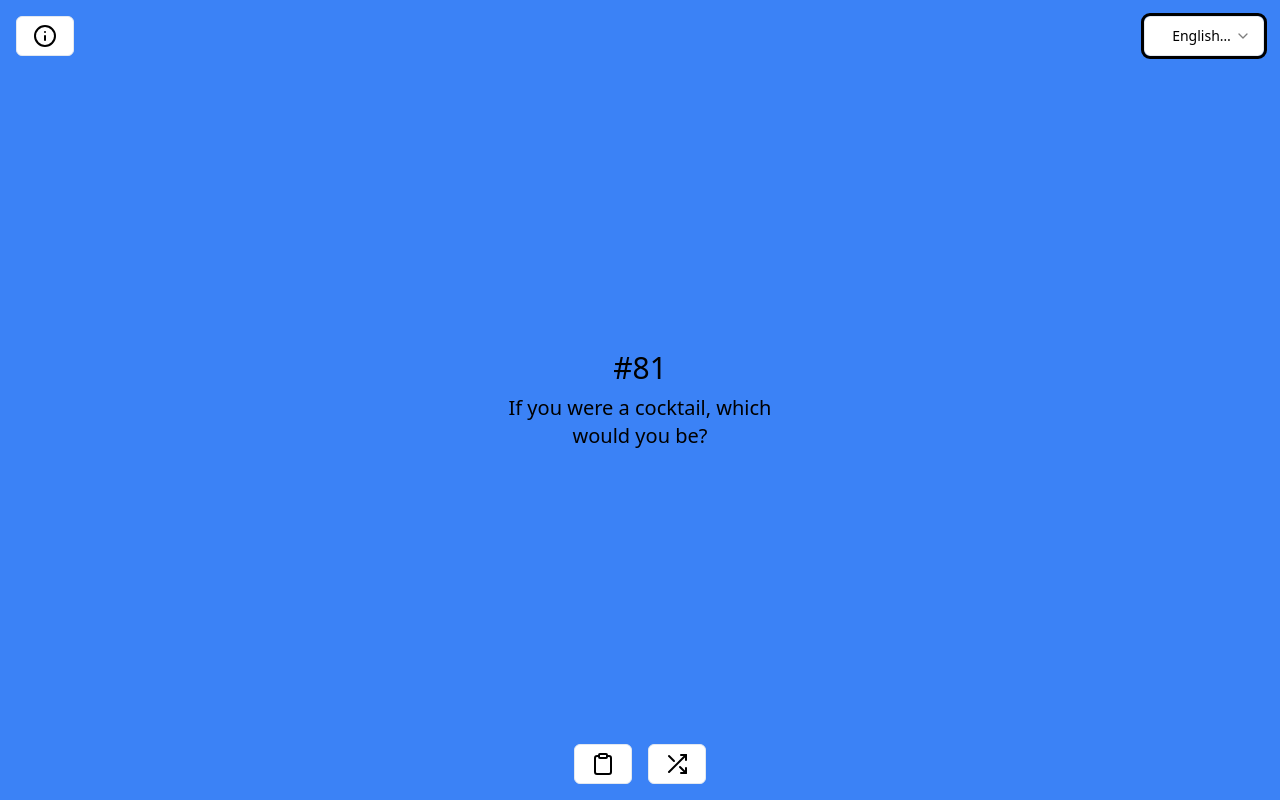
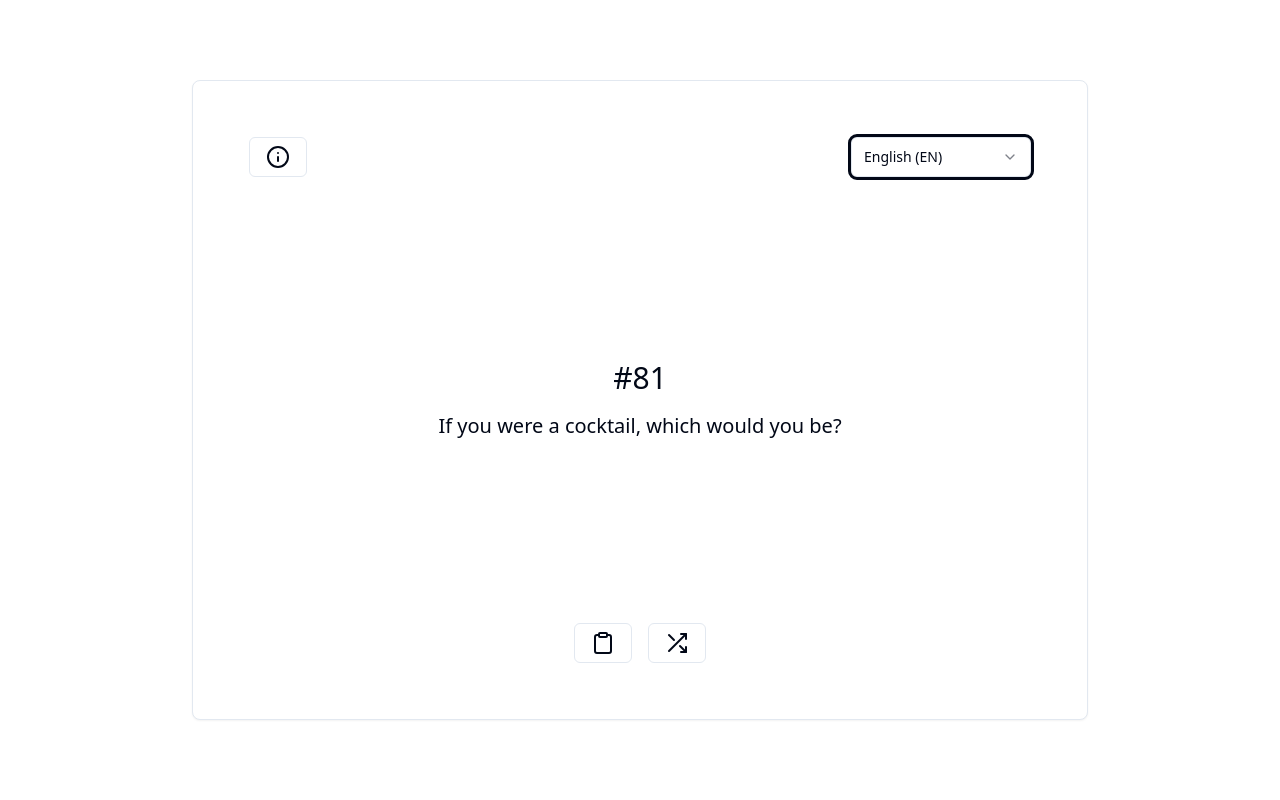
Before and after one commit to johntheo/brokeniceberg, a React (Vite) app: page / in a window 1280 px wide. Built offline with nearby package versions, Linux system fonts and the light colour scheme.

Commit message:
clean ui

```diff
--- a/src/components/LanguageSelector.tsx
+++ b/src/components/LanguageSelector.tsx
@@ -17,7 +17,7 @@
 const LanguageSelector: React.FC<LanguageSelectorProps> = ({ selectedLanguage, onLanguageChange }) => {
   return (
     <Select value={selectedLanguage} onValueChange={onLanguageChange}>
-      <SelectTrigger className="w-[120px] outline">
+      <SelectTrigger className="w-[180px] outline">
         <SelectValue placeholder="Select language" />
       </SelectTrigger>
       <SelectContent>
--- a/src/components/QuestionDisplay.tsx
+++ b/src/components/QuestionDisplay.tsx
@@ -3,15 +3,13 @@
 interface QuestionDisplayProps {
   questionId: number;
   questionText: string;
-  onCopy: () => void;
-  onNewQuestion: () => void;
 }
 
 const QuestionDisplay: React.FC<QuestionDisplayProps> = ({ questionId, questionText }) => {
   return (
-    <div className="flex flex-col items-center justify-center text-center px-4">
+    <div className="flex flex-col items-center justify-center text-center w-full h-full">
       <p className="text-3xl">#{questionId}</p>
-      <p className="text-xl mt-2 w-full max-w-[70%] break-words">{questionText}</p>
+      <p className="text-xl mt-4 w-full max-w-[70%] break-words">{questionText}</p>
     </div>
   );
 };
--- /dev/null
+++ b/src/components/ui/card.tsx
@@ -0,0 +1,79 @@
+import * as React from "react"
+
+import { cn } from "@/lib/utils"
+
+const Card = React.forwardRef<
+  HTMLDivElement,
+  React.HTMLAttributes<HTMLDivElement>
+>(({ className, ...props }, ref) => (
+  <div
+    ref={ref}
+    className={cn(
+      "rounded-lg border bg-card text-card-foreground shadow-sm",
+      className
+    )}
+    {...props}
+  />
+))
+Card.displayName = "Card"
+
+const CardHeader = React.forwardRef<
+  HTMLDivElement,
+  React.HTMLAttributes<HTMLDivElement>
+>(({ className, ...props }, ref) => (
+  <div
+    ref={ref}
+    className={cn("flex flex-col space-y-1.5 p-6", className)}
+    {...props}
+  />
+))
+CardHeader.displayName = "CardHeader"
+
+const CardTitle = React.forwardRef<
+  HTMLParagraphElement,
+  React.HTMLAttributes<HTMLHeadingElement>
+>(({ className, ...props }, ref) => (
+  <h3
+    ref={ref}
+    className={cn(
+      "text-2xl font-semibold leading-none tracking-tight",
+      className
+    )}
+    {...props}
+  />
+))
+CardTitle.displayName = "CardTitle"
+
+const CardDescription = React.forwardRef<
+  HTMLParagraphElement,
+  React.HTMLAttributes<HTMLParagraphElement>
+>(({ className, ...props }, ref) => (
+  <p
+    ref={ref}
+    className={cn("text-sm text-muted-foreground", className)}
+    {...props}
+  />
+))
+CardDescription.displayName = "CardDescription"
+
+const CardContent = React.forwardRef<
+  HTMLDivElement,
+  React.HTMLAttributes<HTMLDivElement>
+>(({ className, ...props }, ref) => (
+  <div ref={ref} className={cn("p-6 pt-0", className)} {...props} />
+))
+CardContent.displayName = "CardContent"
+
+const CardFooter = React.forwardRef<
+  HTMLDivElement,
+  React.HTMLAttributes<HTMLDivElement>
+>(({ className, ...props }, ref) => (
+  <div
+    ref={ref}
+    className={cn("flex items-center p-6 pt-0", className)}
+    {...props}
+  />
+))
+CardFooter.displayName = "CardFooter"
+
+export { Card, CardHeader, CardFooter, CardTitle, CardDescription, CardContent }
--- a/src/pages/Home.tsx
+++ b/src/pages/Home.tsx
@@ -1,10 +1,11 @@
 import React, { useEffect, useState } from 'react';
 import { useSearchParams } from 'react-router-dom';
 import { FiInfo, FiClipboard, FiShuffle } from 'react-icons/fi';
+import { Button } from '@/components/ui/button';
+import { Card, CardContent, CardFooter, CardHeader } from '@/components/ui/card';
 import QuestionDisplay from '../components/QuestionDisplay';
 import LanguageSelector from '../components/LanguageSelector';
 import InfoModal from '../components/InfoModal';
-import { Button } from '@/components/ui/button';
 
 const Home: React.FC = () => {
   const [searchParams, setSearchParams] = useSearchParams();
@@ -12,13 +13,6 @@
   const [questionId, setQuestionId] = useState<number>(Math.floor(Math.random() * 100) + 1);
   const [questionText, setQuestionText] = useState<string>('');
   const [modalOpen, setModalOpen] = useState<boolean>(false);
-
-  const colorCombinations = [
-    { bg: 'bg-blue-500', text: 'text-black' },
-    { bg: 'bg-red-500', text: 'text-black' },
-    { bg: 'bg-green-500', text: 'text-black' },
-    { bg: 'bg-yellow-500', text: 'text-black' },
-  ];
 
   useEffect(() => {
     const lang = searchParams.get('lang') || 'en';
@@ -52,35 +46,34 @@
     navigator.clipboard.writeText(questionText);
   };
 
-  // Change colors
-  const randomColors = colorCombinations[Math.floor(Math.random() * colorCombinations.length)];
-
   return (
-    <div className={`${randomColors.bg} ${randomColors.text} h-screen flex flex-col`}>
-      <div className="flex justify-between p-4">
+    <div className="h-screen flex items-center justify-center p-4">
+      <Card className="w-full max-w-4xl h-full max-h-[80vh] flex flex-col p-8">
+        <CardHeader>
+          <div className="flex justify-between">
             <Button variant="outline" onClick={() => setModalOpen(true)}>
               <FiInfo className="h-6 w-6" />
             </Button>
             <LanguageSelector selectedLanguage={language} onLanguageChange={handleLanguageChange} />
           </div>
+        </CardHeader>
 
-      <div className="flex-grow flex items-center justify-center">
+        <CardContent className="flex-grow flex items-center justify-center">
           <QuestionDisplay
             questionId={questionId}
             questionText={questionText}
-          onCopy={handleCopy}
-          onNewQuestion={handleNewQuestion}
           />
-      </div>
+        </CardContent>
 
-      <div className="flex justify-center space-x-4 p-4">
+        <CardFooter className="flex justify-center space-x-4">
           <Button variant="outline" onClick={handleCopy}>
             <FiClipboard className="h-6 w-6" />
           </Button>
           <Button variant="outline" onClick={handleNewQuestion}>
             <FiShuffle className="h-6 w-6" />
           </Button>
-      </div>
+        </CardFooter>
+      </Card>
 
       <InfoModal isOpen={modalOpen} onClose={() => setModalOpen(false)} />
     </div>
```
Lines whose indentation alone changed are shown as unchanged.
